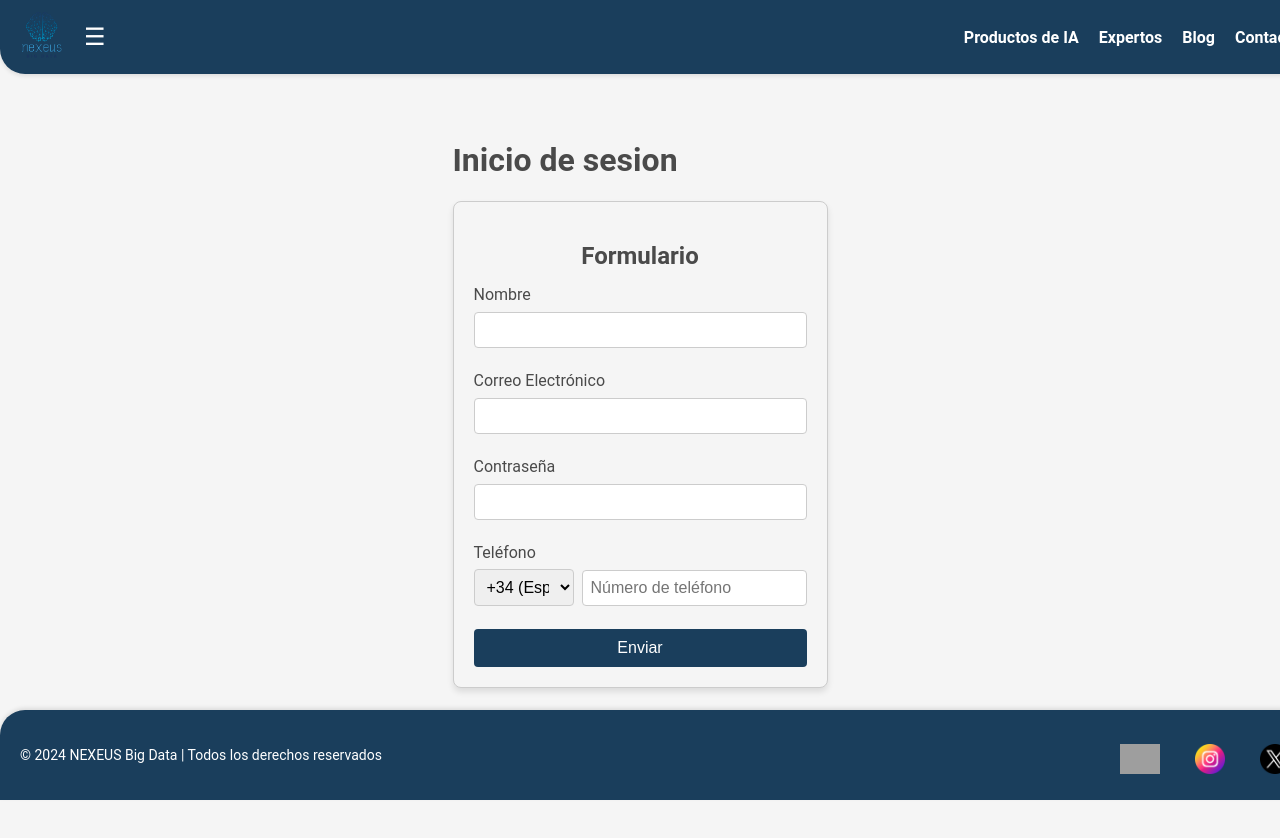
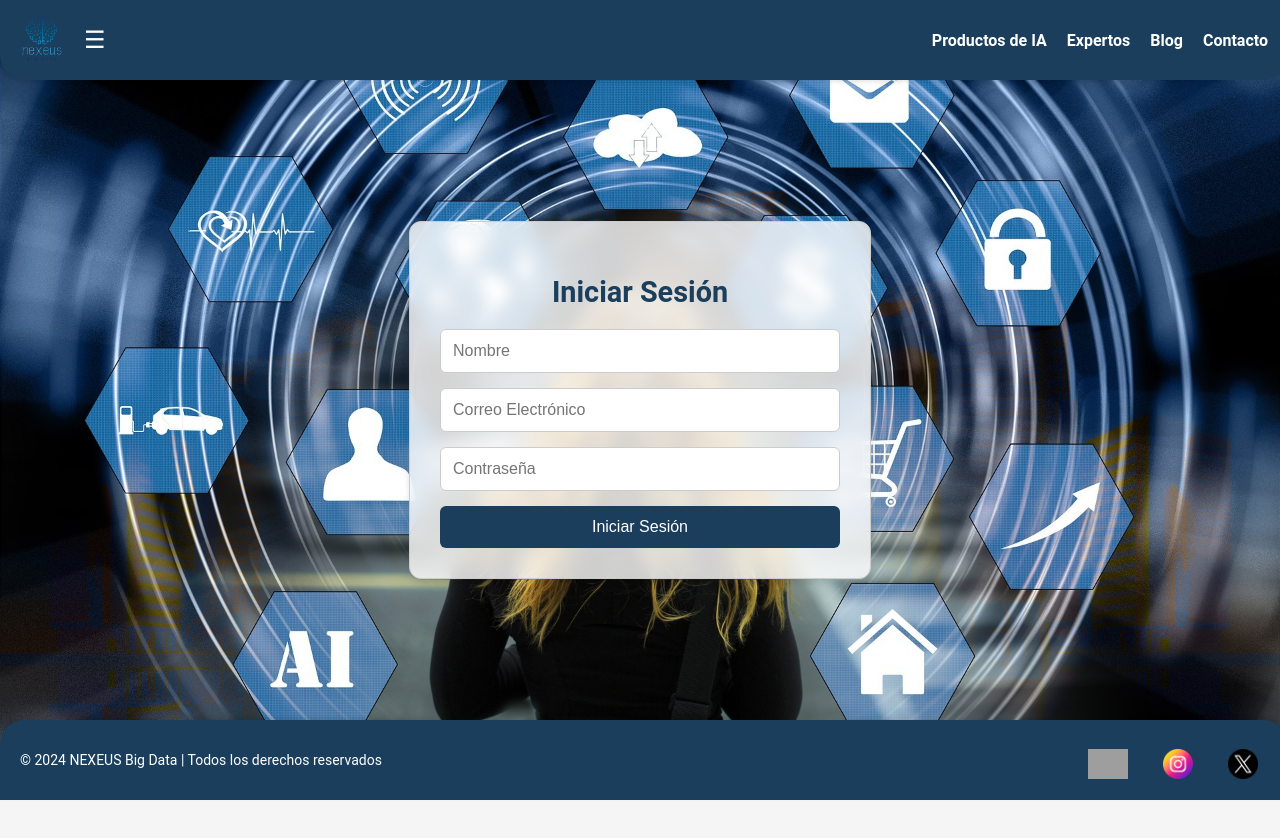
Before and after one commit to Olm72/frontend, a React (Create React App) app: page /login in a window 1280 px wide. Shown: the top 838 px of the page. After the commit the page ends 800 px from the top, so only its background shows below. Built offline with nearby package versions, Linux system fonts and the light colour scheme; grey boxes are pictures that could not be loaded.

Commit message:
Corrección de estilos en header, footer y formulario de login

```diff
--- a/package.json
+++ b/package.json
@@ -19,6 +19,7 @@
     "react": "^18.3.1",
     "react-dom": "^18.3.1",
     "react-i18next": "^15.1.4",
+    "react-phone-number-input": "^3.4.10",
     "react-router": "^7.0.2",
     "react-router-dom": "^7.0.2",
     "react-scripts": "^5.0.1",
--- a/src/App.css
+++ b/src/App.css
@@ -1,3 +1,10 @@
+html, body {
+  margin: 0;
+  padding: 0;
+  height: 100%;
+  overflow: hidden;
+}
+
 :root {
   --primary-color: #1A3E5C; /* Azul Marino */
   --secondary-color: #4A90E2; /* Azul Claro */
@@ -21,13 +28,15 @@ body {
   background-color: var(--background-color);
   color: var(--text-color);
   margin: 0;
+  padding: 0;
+  height: 100%;
   font-family: 'Roboto', sans-serif;
 }
 
 .app-container {
-  display: flex;
-  flex-direction: column;
-  min-height: 100vh;
+  margin: 0;
+  padding: 0;
+  height: 100vh;
   background-color: var(--background-color);
 }
 
@@ -42,8 +51,10 @@ body {
   position: fixed;
   top: 0;
   left: 0;
-  width: 100%;
+  width: 100vw;
+  max-width: 97.5%;
   z-index: 1000;
+  height: 60px;
   box-shadow: 0px 2px 4px rgba(0, 0, 0, 0.1);
   border-bottom-left-radius: 25px;
   border-bottom-right-radius: 25px;
@@ -61,6 +72,8 @@ body {
 
 .nav-links {
   display: flex;
+  justify-content: center;
+  align-items: center;
   list-style: none;
   margin: 0;
   padding: 0;
@@ -167,9 +180,10 @@ body {
   display: flex;
   flex-direction: column;
   justify-content: flex-start;
-  padding: 20px;
-  margin-top: 55px; /* Altura del header */
-  margin-bottom: 55px; /* Altura del footer */
+  padding: 0px;
+  margin-top: 10px; /* Altura del header */
+  margin-bottom: 0px; /* Altura del footer */
+  overflow: hidden;
   overflow-y: auto;
   overflow-x: hidden;
   position: relative;
@@ -180,7 +194,7 @@ body {
 
 .app-main {
   flex: 1;
-  padding: 40px 20px;
+  padding: 0px 0px;
   display: flex;
   flex-direction: column;
   align-items: center;
@@ -227,9 +241,9 @@ body {
 
 /* Footer */
 .app-footer {
+  display: flex;
   background-color: var(--primary-color);
   color: white;
-  display: flex;
   justify-content: space-between;
   align-items: center;
   padding: 10px 20px;
@@ -237,9 +251,10 @@ body {
   position: fixed;
   bottom: 0;
   left: 0;
-  width: 100%;
+  width: 100vw;
+  max-width: 97.5%;
   z-index: 1000;
-  height: 70px;
+  height: 60px;
   box-shadow: 0px -2px 4px rgba(0, 0, 0, 0.1);
   border-top-left-radius: 25px;
   border-top-right-radius: 25px;
@@ -250,9 +265,9 @@ body {
   display: flex;
   flex-direction: column;
   justify-content: flex-start;
-  padding: 20px;
-  margin-top: 60px;
-  margin-bottom: 80px;
+  padding: 0px;
+  margin-top: 0px;
+  margin-bottom: 0px;
 }
 
 .app-container {
@@ -266,6 +281,7 @@ body {
   display: flex;
   gap: 15px;
   justify-content: end;
+  align-items: center;
 }
 
 .social-links img {
@@ -292,3 +308,79 @@ body {
 .main-content::-webkit-scrollbar-thumb:hover {
   background: var(--secondary-color); /* Color al pasar el cursor */
 }
+
+
+
+
+
+/* Estilos login */
+.login-container {
+  display: flex;
+  justify-content: center;
+  align-items: center;
+  height: 100vh;
+  width: 100vw;
+  background-size: cover;
+  background-position: center;
+  background-repeat: no-repeat;
+  margin: 0;
+  padding: 0;
+}
+
+.login-form {
+  background: rgba(255, 255, 255, 0.4); /* Fondo translúcido */
+  padding: 30px;
+  border-radius: 12px;
+  box-shadow: 0px 4px 6px rgba(0, 0, 0, 0.3);
+  max-width: 400px;
+  width: 100%;
+  border: 1px solid var(--border-color);
+  backdrop-filter: blur(10px); /* Efecto de desenfoque */
+}
+
+.login-form h2 {
+  text-align: center;
+  margin-bottom: 20px;
+  color: var(--primary-color);
+  font-size: 1.8rem;
+}
+
+.login-form input {
+  width: 100%;
+  padding: 12px;
+  margin-bottom: 15px;
+  border: 1px solid var(--border-color);
+  border-radius: 6px;
+  font-size: 1rem;
+  color: var(--text-color);
+  box-sizing: border-box;
+}
+
+.login-form input:focus {
+  outline: none;
+  border-color: var(--secondary-color);
+  box-shadow: 0px 0px 5px var(--secondary-color);
+}
+
+.login-form button {
+  width: 100%;
+  padding: 12px;
+  background-color: var(--primary-color);
+  color: white;
+  border: none;
+  border-radius: 6px;
+  font-size: 1rem;
+  cursor: pointer;
+  transition: background-color 0.3s ease;
+}
+
+.login-form button:hover {
+  background-color: var(--accent-color);
+}
+
+.error-message {
+  color: red;
+  margin-bottom: 10px;
+  font-size: 0.9rem;
+  text-align: center;
+}
--- a/src/App.jsx
+++ b/src/App.jsx
@@ -7,6 +7,9 @@ import Error500 from "./components/ErrorMensajes/Error500";
 import Home from "./pages/Home";
 import Login from "./components/Login";
 import Dashboard from "./components/Dashboard";
+import Productos from "./pages/Productos";
+import Expertos from "./pages/Expertos";
+import Blog from "./pages/Blog";
 import "./App.css";
 import logo from "./assets/images/nexeus-logo.png";
 import facebookIcon from "./assets/images/facebook.png";
@@ -30,6 +33,7 @@ const App = () => {
   const closeMenu = () => {
     setMenuOpen(false);
   };
+
 
   return (
     <Router>
@@ -128,6 +132,9 @@ const App = () => {
               <Route path="/error404" element={<Error404 />} />
               <Route path="/error500" element={<Error500 />} />
               <Route path="*" element={<Error404 />} />
+              <Route path="/productos" element={<Productos />} />
+              <Route path="/expertos" element={<Expertos />} />
+              <Route path="/blog" element={<Blog />} />
             </Routes>
           </main>
         </div>
--- a/src/components/Login.jsx
+++ b/src/components/Login.jsx
@@ -1,16 +1,88 @@
-import React from "react";
-import Form from "../components/Form/Form";
+import React, { useState } from "react";
+import { toast, ToastContainer } from "react-toastify";
+import "react-toastify/dist/ReactToastify.css";
+import backgroundImage from "../assets/images/web-4861605_1920.jpg";
 
 const Login = () => {
-    const handleFormSubmit = (data) => {
-        console.log("Datos de inicio de sesion enviados:", data);
-        localStorage.setItem("token", "dummy_token"); //Simular inicio de sesion
+    const [name, setName] = useState("");
+    const [email, setEmail] = useState("");
+    const [password, setPassword] = useState("");
+    const [error, setError] = useState("");
+
+    const handleSubmit = (e) => {
+        e.preventDefault();
+
+        if (!name || !email || !password) {
+            setError("Por favor completa todos los campos.");
+            toast.error("Por favor completa todos los campos.");
+            return;
+        }
+
+        if (!/\S+@\S+\.\S+/.test(email)) {
+            setError("Introduce una direccion de correo electronico valida.");
+            toast.error("Introduce una direccion de correo electronico valida.");
+            return;
+        }
+
+        setError("");
+        toast.success("Inicio de sesión exitoso!");
+        console.log("Iniciando sesión con:", { name, email, password });
     };
 
     return (
-        <div>
-            <h1>Inicio de sesion</h1>
-            <Form onSubmit={handleFormSubmit} />
+        <div
+            className="login-container"
+            style={{
+                backgroundImage: `url(${backgroundImage})`,
+                backgroundSize: "cover",
+                backgroundPosition: "center",
+                backgroundRepeat: "no-repeat",
+                width: "100%",
+                height: "100vh",
+                display: "flex",
+                justifyContent: "center",
+                alignItems: "center",
+                margin: 0,
+                padding: 0,
+            }}
+        >
+            <form onSubmit={handleSubmit} className="login-form" style={{
+                background: "rgba(255, 255, 255, 0.8)",
+                backdropFilter: "blur(8px)",
+                padding: "30px",
+                borderRadius: "12px",
+                boxShadow: "0px 4px 6px rgba(0, 0, 0, 0.1)",
+                maxWidth: "400px",
+                width: "100%"
+            }}>
+                <h2>Iniciar Sesión</h2>
+                {error && <p className="error-message">{error}</p>}
+
+                <input
+                    type="text"
+                    placeholder="Nombre"
+                    value={name}
+                    onChange={(e) => setName(e.target.value)}
+                />
+
+                <input
+                    type="email"
+                    placeholder="Correo Electrónico"
+                    value={email}
+                    onChange={(e) => setEmail(e.target.value)}
+                />
+
+                <input
+                    type="password"
+                    placeholder="Contraseña"
+                    value={password}
+                    onChange={(e) => setPassword(e.target.value)}
+                />
+
+                <button type="submit">Iniciar Sesión</button>
+            </form>
+
+            <ToastContainer position="bottom-right" autoClose={3000} />
         </div>
     );
 };
--- a/src/pages/Home.jsx
+++ b/src/pages/Home.jsx
@@ -1,4 +1,5 @@
 import React from "react";
+import { Link } from "react-router-dom";
 import "./Home.css";
 import headerImage from "../assets/images/ai-generated-8540915_1920.jpg";
 import featureImage from "../assets/images/technology-7111799_1920.jpg";
@@ -12,7 +13,9 @@ const Home = ({ toggleTheme, theme }) => {
         <div className="hero-text">
           <h1>NEXEUS Big Data</h1>
           <p>Innovación en Inteligencia Artificial y análisis de datos.</p>
-          <button className="cta-button">Iniciar Sesión</button>
+          <Link to="/login">
+            <button className="cta-button">Iniciar Sesión</button>
+          </Link>
         </div>
       </section>
 
--- /dev/null
+++ b/src/pages/Productos.jsx
@@ -0,0 +1,10 @@
+const Productos = () => {
+    return (
+      <div className="productos-container">
+        <h1>Productos de Inteligencia Artificial</h1>
+        <p>Explora nuestros productos de IA y servicios avanzados.</p>
+      </div>
+    );
+  };
+
+  export default Productos;
```
Also changed, not shown: src/pages/Blog.jsx (added), src/pages/Expertos.jsx (added), 2 other files (tests, documents, lock files or other folders).
